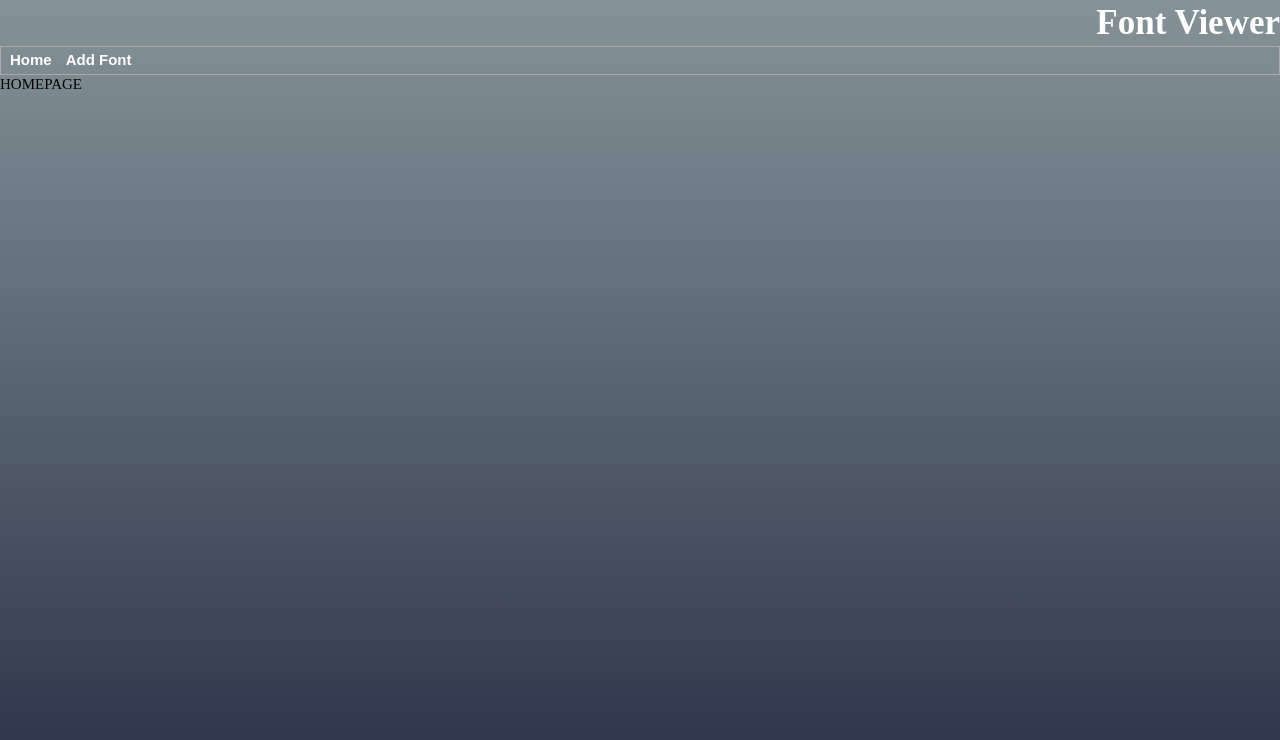
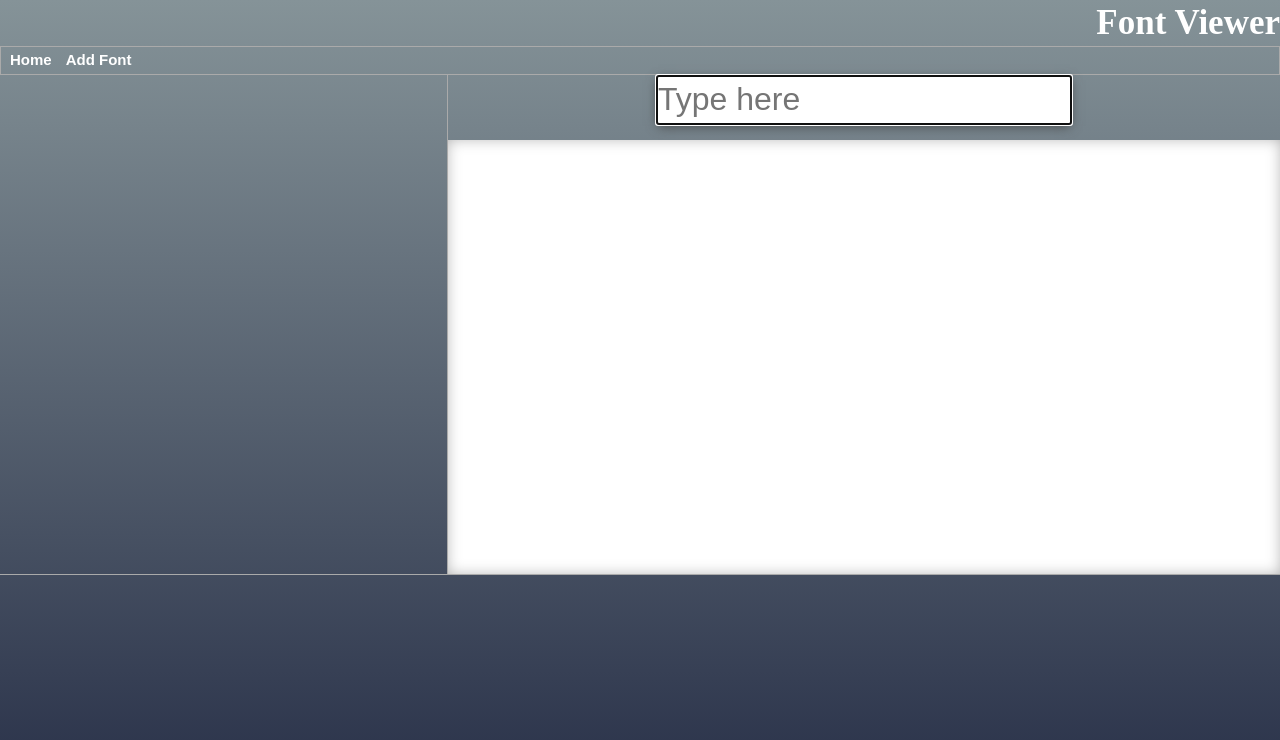
Before and after one commit to anurupr/font-viewer, a PHP site: page /font-viewer/index.php in a window 1280 px wide. Shown: the top 740 px of the page. Run offline with PHP 8.4, Linux system fonts and the light colour scheme; data that the repository does not hold is empty; some web fonts are replaced.

Commit message:
Added view fonts

```diff
--- a/includes/config.php
+++ b/includes/config.php
@@ -1,5 +1,7 @@
 <?php
 global $db;
+
+require_once("error_handler.php");
 
 $db_host = "localhost";
 $db_user = "root";
@@ -10,10 +12,14 @@ $db = mysqli_connect($db_host,$db_user,$db_pass,$db_name);
 $site_name = "font-viewer";
 $base_url = "http://localhost:82/".$site_name."/";
 $current_url = "http://$_SERVER[HTTP_HOST]$_SERVER[REQUEST_URI]";
+
 $fonts_dir = $_SERVER['DOCUMENT_ROOT']."/".$site_name."/assets/fonts/";
+$fonts_url = $base_url."/assets/fonts/";
+
 $fonts_archive_dir = $_SERVER['DOCUMENT_ROOT']."/".$site_name."/assets/fonts/archives/";
 $templates_dir = $_SERVER['DOCUMENT_ROOT']."/".$site_name."/includes/templates/";
 $upload_dir = $_SERVER['DOCUMENT_ROOT']."/".$site_name."/uploads/";
+$classes_dir = $_SERVER['DOCUMENT_ROOT']."/".$site_name."/includes/classes/";
 
 
 function template_loader($filename,$data){
--- a/includes/templates/homepage_template.tpl
+++ b/includes/templates/homepage_template.tpl
@@ -1,4 +1,124 @@
+<style>
+.homepage-container{
+	width:100%;
+	height:500px;
+	float:left;
+	border-bottom:1px solid #aaa;
+}
+
+.font-list-container,
+.view-container{
+	float:left;
+	height:100%;
+}
+
+.font-list-container{
+	width:35%;
+	border-right:1px solid #aaa;
+}
+
+.view-container{
+	width:65%;
+}
+
+.font-list-container li{
+	box-shadow: inset 0px 0px 15px -2px #aaa;
+    height: 100px;
+    background: white;
+}
+
+.font-list-container li:hover{
+	cursor:pointer;
+	box-shadow:none;
+}
+
+
+.text-input{
+	width: 50%;
+    margin-left: auto;
+    margin-right: auto;
+    height: 10%;
+    box-shadow: 0px 3px 11px -2px #444;
+}
+
+.text-input input{
+	width:100%;
+	height:100%;
+	font-size:xx-large;
+	font-family:"Arial";
+}
+
+.text-output{
+    float: left;
+    width: 100%;
+    height: 87%;
+    background-color: #fff;
+    margin-top: 1em;
+    box-shadow: inset 0px 0px 15px -2px #aaa;
+}
+
+</style>
 
 <div class="homepage-container">
-  HOMEPAGE
+  <div class="font-list-container">
+  	<ul>
+  		{font-list}
+  	</ul>
+  </div>
+  <div class="view-container">
+  	<div class="text-input"><input type="text" placeholder="Type here" autofocus></div>
+  	<div class="text-output"></div>
+  </div>
+  <script type="text/javascript">
+
+    function showOutput(text){
+      var textOutput = $("div.text-output");
+      var activeLi = $(".font-list-container li.active");
+      textOutput.css('font-family',activeLi.data('font-family')).text(text);
+    }
+
+    function checkText(){
+      var textInput = $("div.text-input input");
+      var text = textInput.val();
+      if(text != undefined && text.length > 0){
+        showOutput(text);
+      }
+    }
+
+    $(document).ready(function(e){
+      $(".font-list-container li").on("click",function(e){
+        var d = $.parseJSON($(this).attr('data-obj'));
+        if(!$(this).hasClass("active")){
+          $(".font-list-container li").not($(this)).removeClass("active");
+          $(this).addClass("active");
+
+          $(this).data('font-family',d.name);
+
+          $.ajax({
+            type : "POST",
+            url  : "{base-url}ajax/view-font.php",
+            dataType : "json",
+            data : d,
+            success : function(msg){
+              $("body").append('<style>'+msg.css+'</style>');
+
+              checkText();
+
+            },
+            error : function(msg){
+              console.log(msg);
+            }
+          });
+        }
+
+      });
+
+
+      $(".text-input input").on("keyup change",function(e){
+        showOutput($(this).val());
+      });
+    });
+
+
+  </script>
 </div>
--- a/index.php
+++ b/index.php
@@ -1,5 +1,6 @@
 <?php
   require_once("includes/config.php");
+  global $db;
   $template = "homepage";
   $template_file = $templates_dir."${template}_template.tpl";
   $data = array();
@@ -9,6 +10,35 @@
   extract($data);
   $template_data = array();
   $template_data['base-url'] = $base_url;
+
+  // get font data
+  $sql = "SELECT * FROM fonts";
+  $result = mysqli_query($db,$sql);
+  $fonts = array();
+  if(mysqli_num_rows($result) > 0){
+    while($row = mysqli_fetch_assoc($result)){
+      $font_name = pathinfo($row['name'],PATHINFO_FILENAME);
+      $fonts[] = array(
+                  'filename'=>$row['name'],
+                  'name'=>$font_name,
+                  'path'=>$fonts_url.$font_name."/".$row['name'],
+                  'id' =>$row['id']
+                 );
+    }
+  }
+
+  $tpl = "<li data-obj='{data-obj}'><span class='filename'>{filename}</span><span class='name'>{name}</span></li>";
+  $font_list = "";
+  foreach($fonts as $font){
+    $_tpl =   str_replace("{filename}",$font['filename'],$tpl);
+    $_tpl =   str_replace("{name}",$font['name'],$_tpl);
+    $_tpl =   str_replace("{data-obj}",json_encode($font),$_tpl);
+
+    $font_list.= $_tpl;
+  }
+
+  $template_data['font-list'] = $font_list;
+
   $content = template_loader($template_file,$template_data);
   require_once("includes/views/content.php");
 ?>
```
Also changed, not shown: ajax/view-font.php (added, +28 -0 lines), includes/classes/cssify.class.php (added, +124 -0 lines), includes/error_handler.php (added, +99 -0 lines), assets/fonts/Anonymous/Anonymous.ttf (added), 2 other files.
